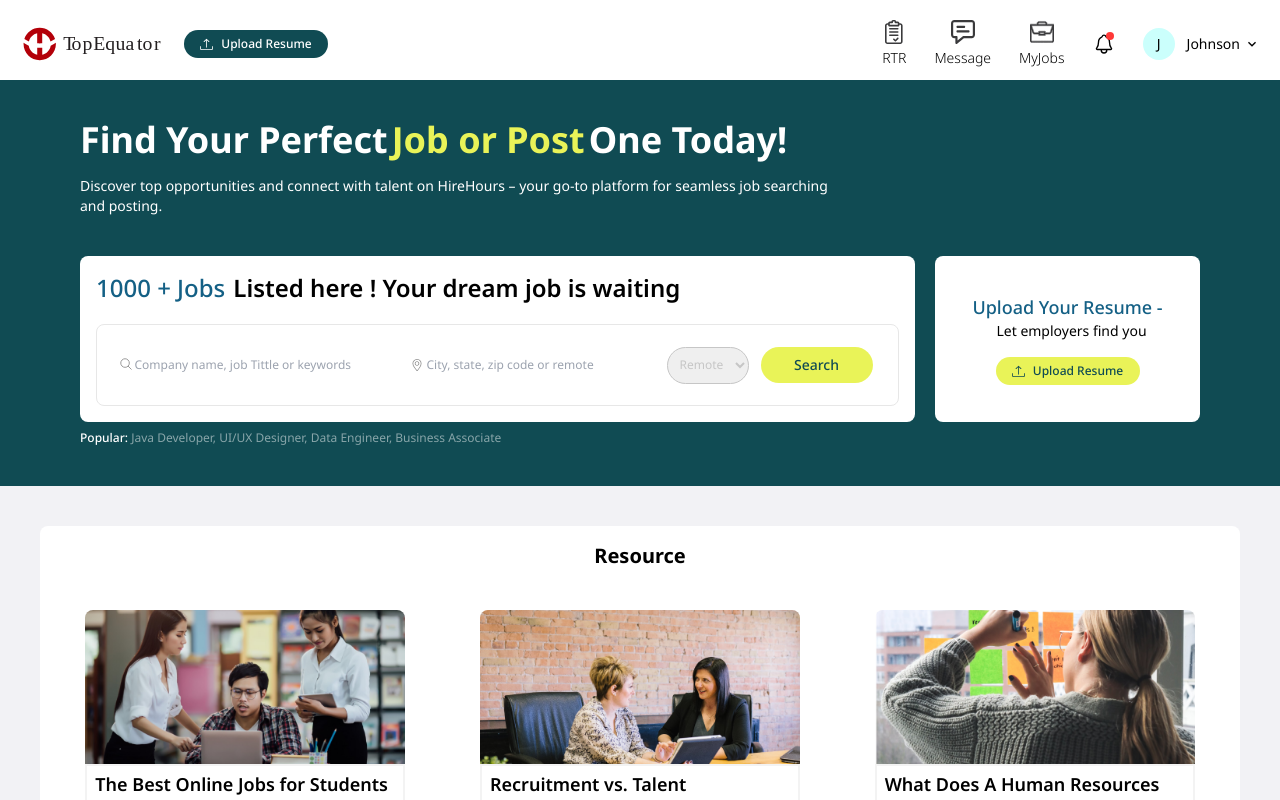
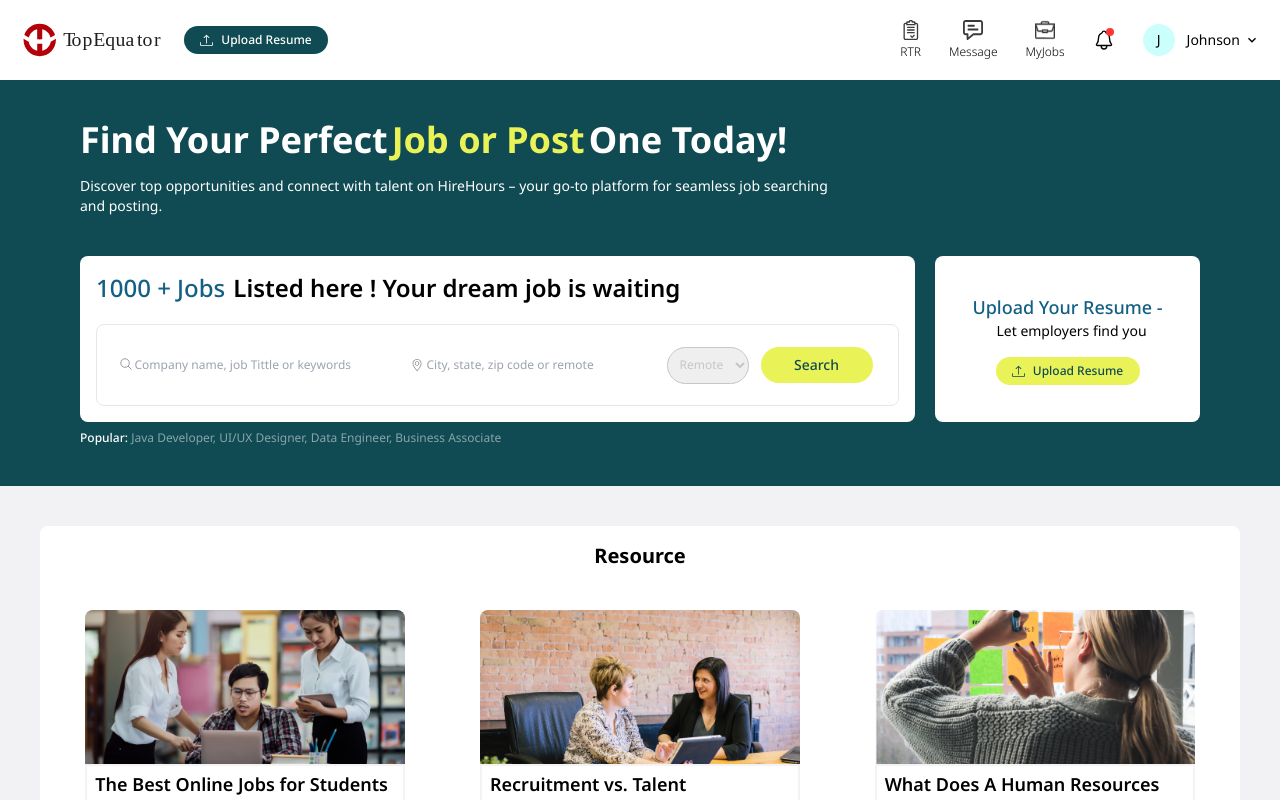
Before and after one commit to Sandeep1908/hirehour, a React (Vite) app: page / in a window 1280 px wide. Shown: the top 800 px of the page. Built offline with nearby package versions, Linux system fonts and the light colour scheme.

Commit message:
feat(header): reduce spacing for icon

```diff
--- a/src/components/Header.tsx
+++ b/src/components/Header.tsx
@@ -118,8 +118,8 @@ const Header: React.FC = () => {
             <div className={` flex flex-col space-y-1 justify-center items-center cursor-pointer  `}>
 
 
-              <img src={rtrLogo} alt="rtr-header" />
-              <p className={`font-[300] text-sm ${params==='/right-to-represent'?'font-[500] text-[#104B53]':''}`}>  RTR</p>
+              <img src={rtrLogo} alt="rtr-header" className='w-5' />
+              <p className={`font-[300] text-xs ${params==='/right-to-represent'?'font-[500] text-[#104B53]':''}`}>  RTR</p>
 
             </div>
               </Link>
@@ -130,8 +130,8 @@ const Header: React.FC = () => {
             <div className=" flex flex-col  space-y-1 justify-center items-center cursor-pointer">
 
 
-              <img src={msgLogo} alt="rtr-header" />
-              <p className={`font-[300] text-sm ${params==='/messages'?'font-[500] text-[#104B53]':''}`}>  Message</p>
+              <img src={msgLogo} alt="rtr-header" className='w-5' />
+              <p className={`font-[300] text-xs ${params==='/messages'?'font-[500] text-[#104B53]':''}`}>  Message</p>
 
             </div>
               </Link>
@@ -142,8 +142,8 @@ const Header: React.FC = () => {
             <div className=" flex flex-col space-y-1 justify-center items-center cursor-pointer">
 
 
-              <img src={jobLogo} alt="rtr-header" />
-              <p className={`font-[300] text-sm ${params==='/myjobs'?'font-[500] text-[#104B53]':''}`}>  MyJobs</p>
+              <img src={jobLogo} alt="rtr-header"  className='w-5'/>
+              <p className={`font-[300] text-xs ${params==='/myjobs'?'font-[500] text-[#104B53]':''}`}>  MyJobs</p>
 
             </div>
               </Link>
```
